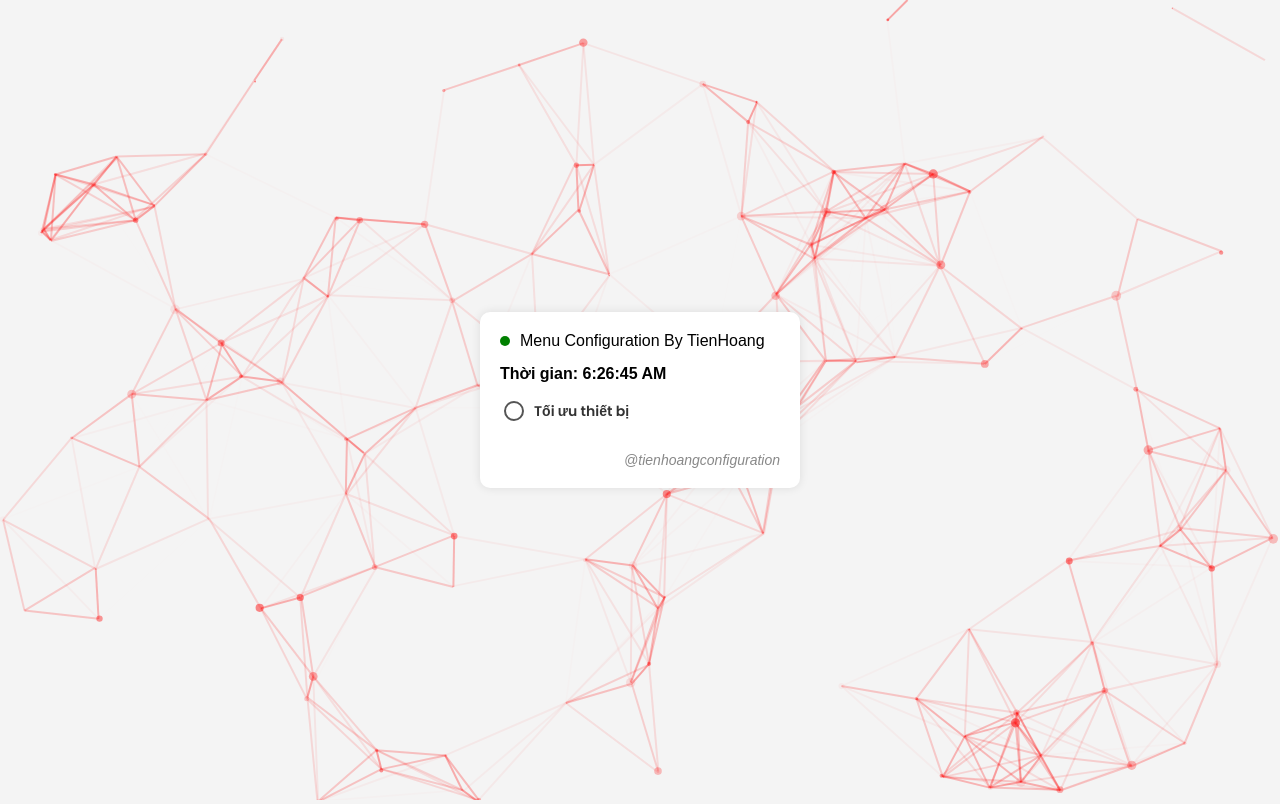
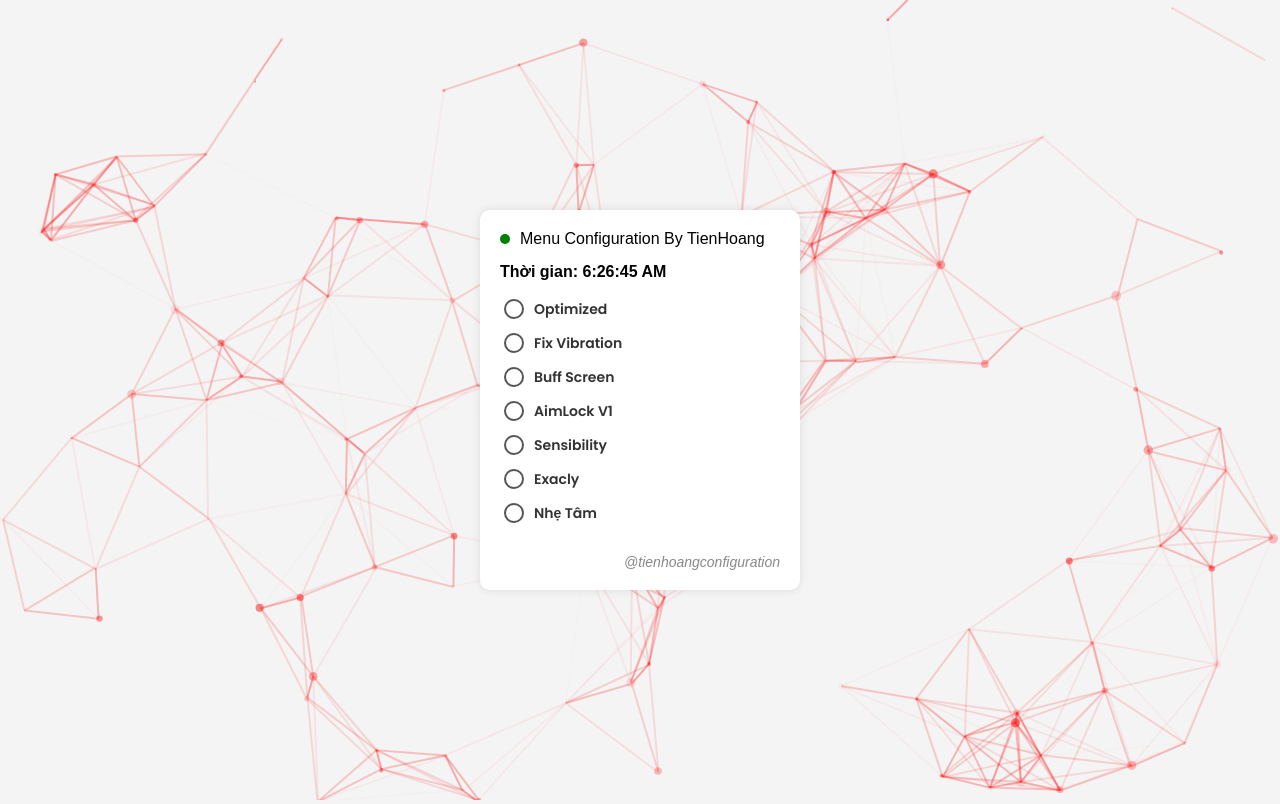
Before and after one commit to hoang1812010/DPI-Config, a plain HTML site: page index.html in a window 1280 px wide. Drawn offline with nearby package versions, Linux system fonts and the light colour scheme.

Commit message:
Update index.html

```diff
--- a/index.html
+++ b/index.html
@@ -34,13 +34,35 @@
 
             <div class="checkbox-item">
                 <input type="checkbox" id="task1">
-                <label for="task1">Tối ưu thiết bị</label>
+                <label for="task1">Optimized</label>
             </div>
 
             <div class="checkbox-item">
+                <input type="checkbox" id="task2">
+                <label for="task2">Fix Vibration</label>
             </div>
-        </div>
-
+             <div class="checkbox-item">
+                <input type="checkbox" id="task3">
+                <label for="task3">Buff Screen</label>
+            </div>
+             <div class="checkbox-item">
+                  <input type="checkbox" id="task4">
+                <label for="task4">AimLock V1</label>
+            </div>
+             <div class="checkbox-item">
+                 <input type="checkbox" id="task5">
+                <label for="task5">Sensibility</label>
+            </div>
+             <div class="checkbox-item">
+                  <input type="checkbox" id="task6">
+                <label for="task6">Exacly</label>
+            </div>
+             <div class="checkbox-item">
+                  <input type="checkbox" id="task7">
+                <label for="task7">Nhẹ Tâm</label>
+            </div>
+             <div class="checkbox-item">
+             </div>
         <div class="coder">@tienhoangconfiguration </div>
 
 
```
